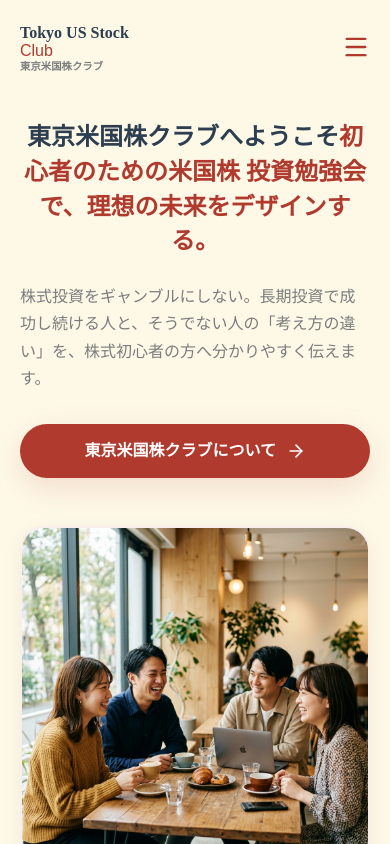
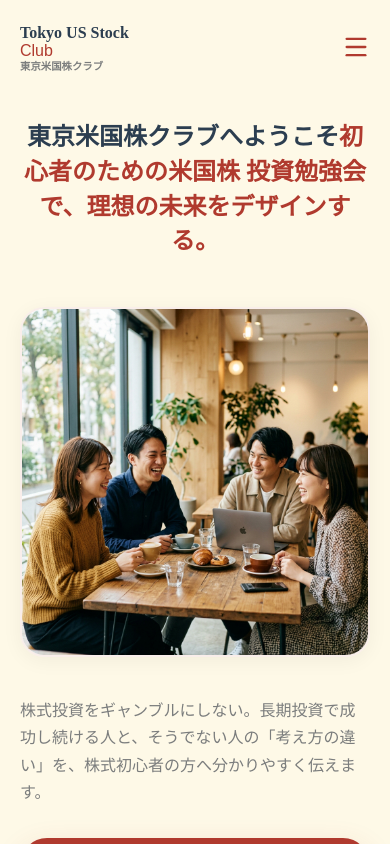
Before and after one commit to yutarotobioka0121-ship-it/tokyo-us-stock-site, a Next.js app: page / in a window 390 px wide. Built offline with nearby package versions, Linux system fonts and the light colour scheme; no server answers; a web font is replaced by a local one.

Commit message:
style: トップページの画像をスマホ閲覧時のみ指定位置（1枚目は理想の未来のデザインする直下、2枚目はSpecial Workshop直下）に移動（PCでの画像位置は維持）

```diff
--- a/src/app/globals.css
+++ b/src/app/globals.css
@@ -1459,3 +1459,40 @@ button {
     text-align: left;
   }
 }
+
+/* Responsive Image Visibility (Home Page) */
+.hero-image-mobile {
+  display: none;
+}
+.hero-image-desktop {
+  display: block;
+}
+
+.featured-image-mobile {
+  display: none;
+}
+.featured-image-desktop {
+  display: block;
+}
+
+@media (max-width: 992px) {
+  .hero-image-mobile {
+    display: block;
+    width: 100%;
+    max-width: 500px;
+    margin: 1.5rem auto 2.5rem !important;
+  }
+  .hero-image-desktop {
+    display: none !important;
+  }
+
+  .featured-image-mobile {
+    display: block;
+    width: 100%;
+    max-width: 500px;
+    margin: 1.5rem auto 2.5rem !important;
+  }
+  .featured-image-desktop {
+    display: none !important;
+  }
+}
--- a/src/app/page.tsx
+++ b/src/app/page.tsx
@@ -20,6 +20,22 @@ export default async function Home() {
                   <span className="segment">デザインする。</span>
                 </span>
               </h1>
+
+              {/* スマホ用Hero画像：タイトルの直下に配置 */}
+              <div className="hero-image-mobile">
+                <div className="hero-image-wrapper glass-card">
+                  <Image
+                    src="/hero.png"
+                    alt="米国株 投資勉強会"
+                    width={600}
+                    height={450}
+                    style={{ objectFit: 'cover', width: '100%', height: 'auto' }}
+                    priority
+                    className="hero-image"
+                  />
+                </div>
+              </div>
+
               <p className="hero-subtitle">
                 <span className="segment">株式投資をギャンブルにしない。</span>
                 <span className="segment">長期投資で成功し続ける人と、</span>
@@ -32,7 +48,8 @@ export default async function Home() {
                 </Link>
               </div>
             </div>
-            <div className="hero-image-right slide-up delay-1">
+            {/* PC用Hero画像 */}
+            <div className="hero-image-right hero-image-desktop slide-up delay-1">
               <div className="hero-image-wrapper glass-card">
                 <Image
                   src="/hero.png"
@@ -55,6 +72,21 @@ export default async function Home() {
           <div className="featured-grid">
             <div className="featured-content slide-up">
               <span className="featured-tag">SPECIAL WORKSHOP</span>
+
+              {/* スマホ用Featured画像：Special Workshopの直下に配置 */}
+              <div className="featured-image-mobile">
+                <div className="featured-image-wrapper" style={{ borderRadius: '24px', overflow: 'hidden', boxShadow: 'var(--shadow-soft)' }}>
+                  <Image
+                    src="/workshop.png"
+                    alt="Investment Workshop"
+                    width={600}
+                    height={600}
+                    style={{ objectFit: 'cover', width: '100%', height: 'auto' }}
+                    className="featured-image"
+                  />
+                </div>
+              </div>
+
               <h2 className="featured-title">
                 <span className="segment">米国株投資勉強会</span>
               </h2>
@@ -117,7 +149,8 @@ export default async function Home() {
 
             </div>
 
-            <div className="featured-image-container slide-up delay-1">
+            {/* PC用Featured画像 */}
+            <div className="featured-image-container featured-image-desktop slide-up delay-1">
               <div className="featured-image-wrapper">
                 <Image
                   src="/workshop.png"
```
